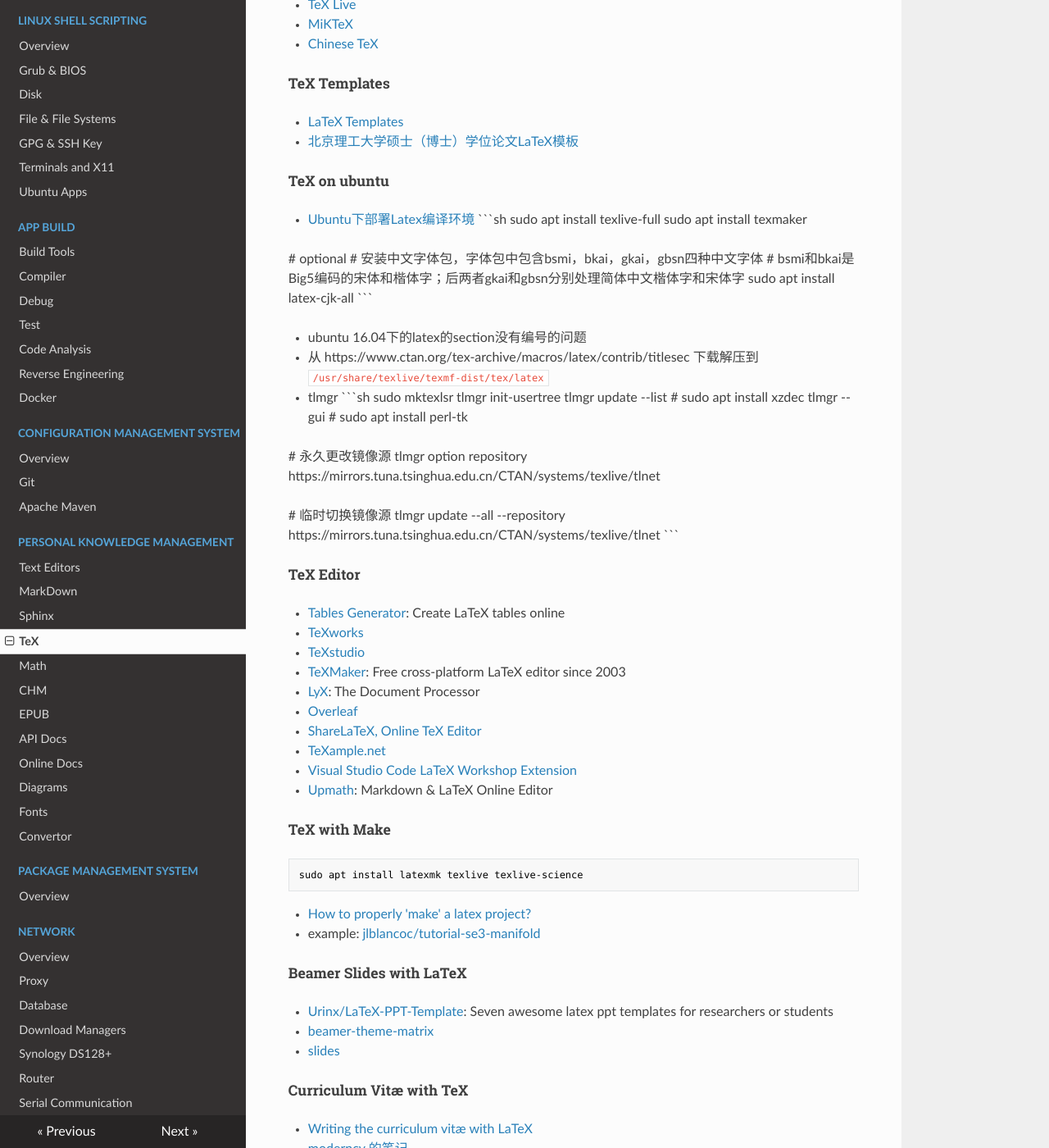
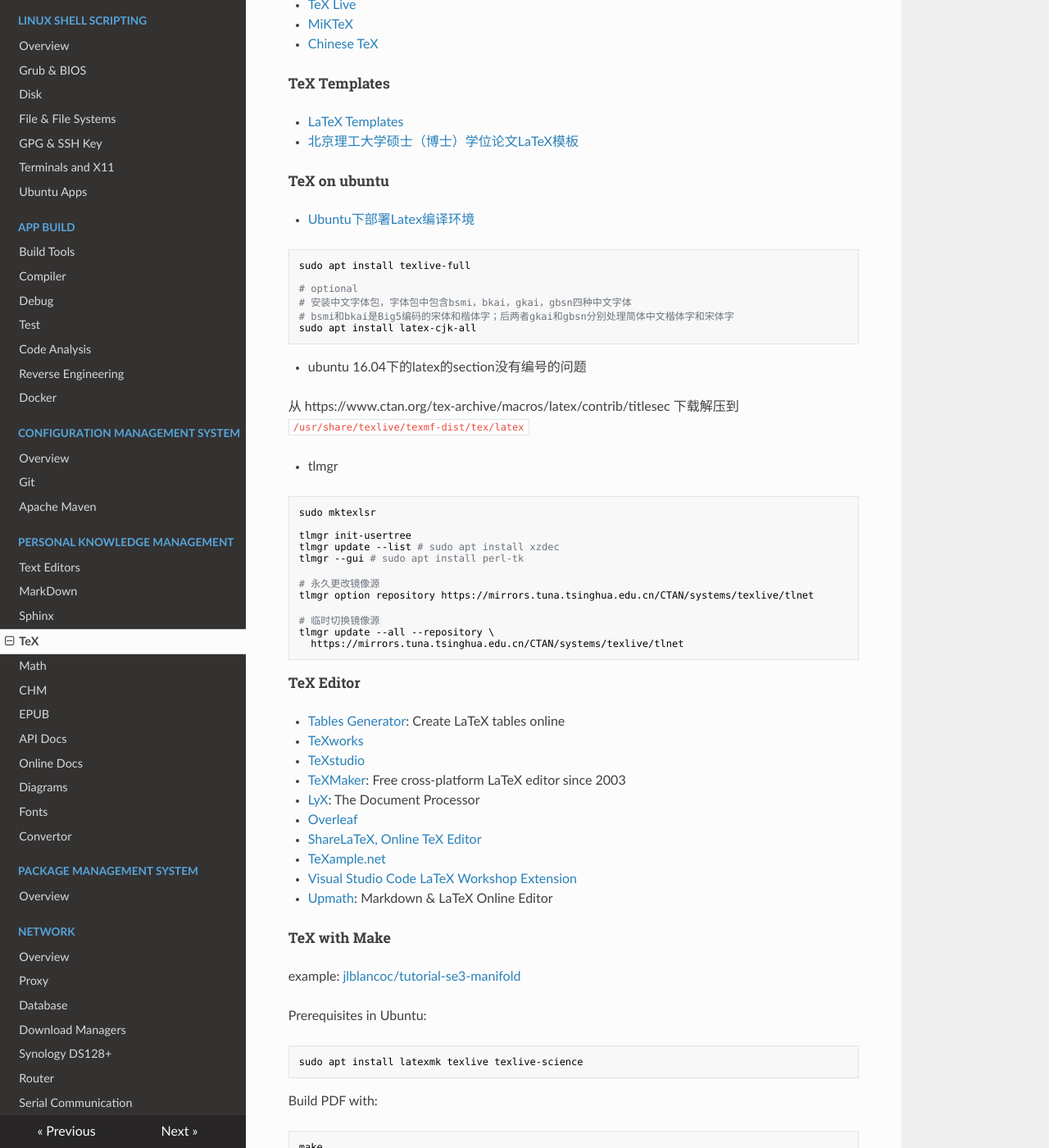
Before and after one commit to cggos/DevOps, an MkDocs documentation site: the page built from docs/06-personal_knowledge_management/type_setting/TeX.md, in a window 1280 px wide and 1400 px high, scrolled down 778 px. Shown: the whole window at 82% size. Built offline with MkDocs 1.6.1, drawn with Linux system fonts in a browser that asks for light colours; nearby versions of some CDN libraries; some of the changed text lies outside the part shown.

````diff
--- a/docs/06-personal_knowledge_management/type_setting/TeX.md
+++ b/docs/06-personal_knowledge_management/type_setting/TeX.md
@@ -38,32 +38,36 @@
 # TeX on ubuntu
 
 * [Ubuntu下部署Latex编译环境](http://ptbsare.org/2014/05/12/ubuntu%E4%B8%8B%E9%83%A8%E7%BD%B2latex%E7%BC%96%E8%AF%91%E7%8E%AF%E5%A2%83/#1_-从源里面安装)
-  ```sh
-  sudo apt install texlive-full
-  sudo apt install texmaker
 
-  # optional
-  # 安装中文字体包，字体包中包含bsmi，bkai，gkai，gbsn四种中文字体
-  # bsmi和bkai是Big5编码的宋体和楷体字；后两者gkai和gbsn分别处理简体中文楷体字和宋体字
-  sudo apt install latex-cjk-all
-  ```
+```sh
+sudo apt install texlive-full
+
+# optional
+# 安装中文字体包，字体包中包含bsmi，bkai，gkai，gbsn四种中文字体
+# bsmi和bkai是Big5编码的宋体和楷体字；后两者gkai和gbsn分别处理简体中文楷体字和宋体字
+sudo apt install latex-cjk-all
+```
 
 * ubuntu 16.04下的latex的section没有编号的问题
-  - 从 https://www.ctan.org/tex-archive/macros/latex/contrib/titlesec 下载解压到 `/usr/share/texlive/texmf-dist/tex/latex`
+
+从 https://www.ctan.org/tex-archive/macros/latex/contrib/titlesec 下载解压到 `/usr/share/texlive/texmf-dist/tex/latex`
 
 * tlmgr
-  ```sh
-  sudo mktexlsr
-  tlmgr init-usertree
-  tlmgr update --list # sudo apt install xzdec
-  tlmgr --gui # sudo apt install perl-tk
 
-  # 永久更改镜像源
-  tlmgr option repository https://mirrors.tuna.tsinghua.edu.cn/CTAN/systems/texlive/tlnet
+```sh
+sudo mktexlsr
 
-  # 临时切换镜像源
-  tlmgr update --all --repository https://mirrors.tuna.tsinghua.edu.cn/CTAN/systems/texlive/tlnet
-  ```
+tlmgr init-usertree
+tlmgr update --list # sudo apt install xzdec
+tlmgr --gui # sudo apt install perl-tk
+
+# 永久更改镜像源
+tlmgr option repository https://mirrors.tuna.tsinghua.edu.cn/CTAN/systems/texlive/tlnet
+
+# 临时切换镜像源
+tlmgr update --all --repository \
+  https://mirrors.tuna.tsinghua.edu.cn/CTAN/systems/texlive/tlnet
+```
 
 # TeX Editor
 
@@ -82,12 +86,46 @@
 
 # TeX with Make
 
+example: [jlblancoc/tutorial-se3-manifold](https://github.com/jlblancoc/tutorial-se3-manifold)
+
+Prerequisites in Ubuntu:
+
 ```sh
 sudo apt install latexmk texlive texlive-science
 ```
 
-* [How to properly 'make' a latex project?](https://tex.stackexchange.com/questions/40738/how-to-properly-make-a-latex-project)
-  - example: [jlblancoc/tutorial-se3-manifold](https://github.com/jlblancoc/tutorial-se3-manifold)
+Build PDF with:
+
+```sh
+make
+```
+
+**Makefile**:
+
+```makefile
+# From: http://tex.stackexchange.com/questions/40738/how-to-properly-make-a-latex-project
+# You want latexmk to *always* run, because make does not have all the info.
+.PHONY: out.pdf
+
+# First rule should always be the default "all" rule, so both "make all" and
+# "make" will invoke it.
+all: out.pdf
+
+# MAIN LATEXMK RULE
+
+# -pdf tells latexmk to generate PDF directly (instead of DVI).
+# -pdflatex="" tells latexmk to call a specific backend with specific options.
+# -use-make tells latexmk to call make for generating missing files.
+
+# -interactive=nonstopmode keeps the pdflatex backend from stopping at a
+# missing file reference and interactively asking you for an alternative.
+
+out.pdf: in.tex
+	latexmk -pdf -pdflatex="pdflatex -interactive=nonstopmode" -bibtex -use-make in.tex
+
+clean:
+	latexmk -CA
+```
 
 
 # Beamer Slides with LaTeX
````
Also changed, not shown: docs/06-personal_knowledge_management/type_setting/MarkDown.md (+8 -6 lines).
